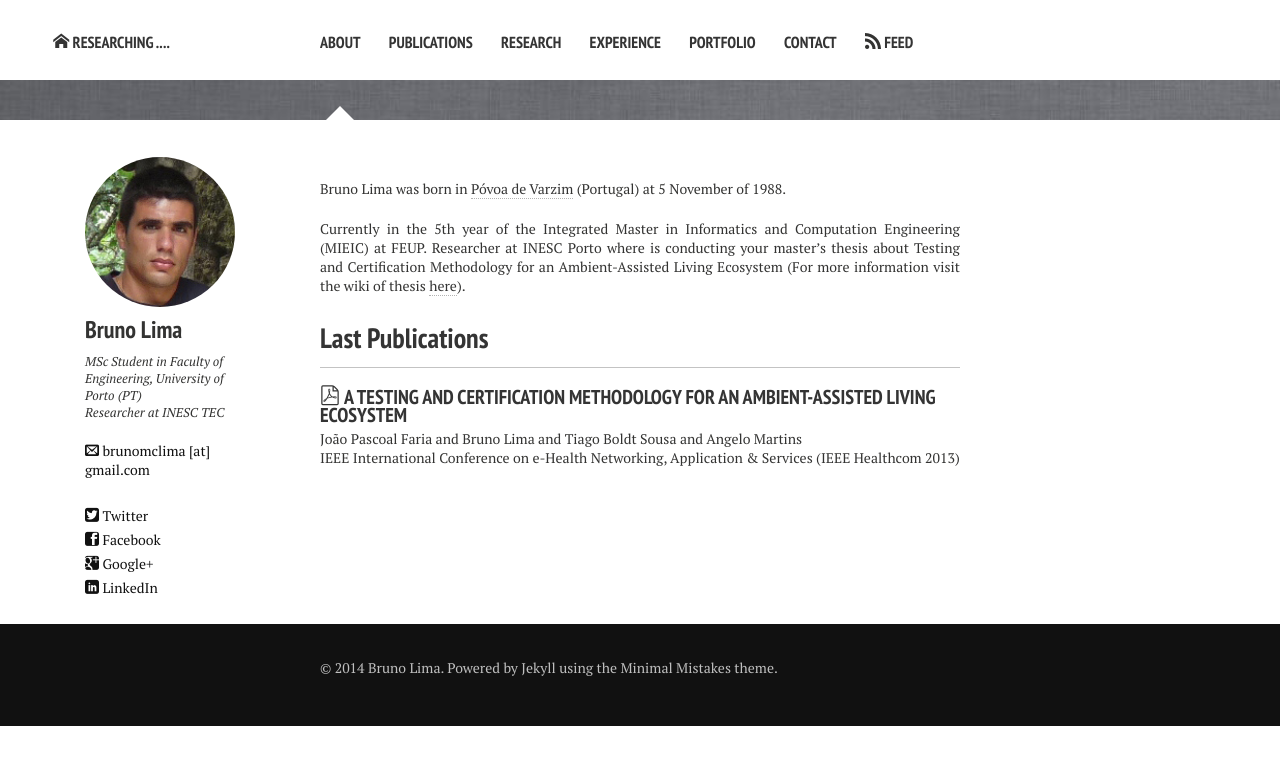
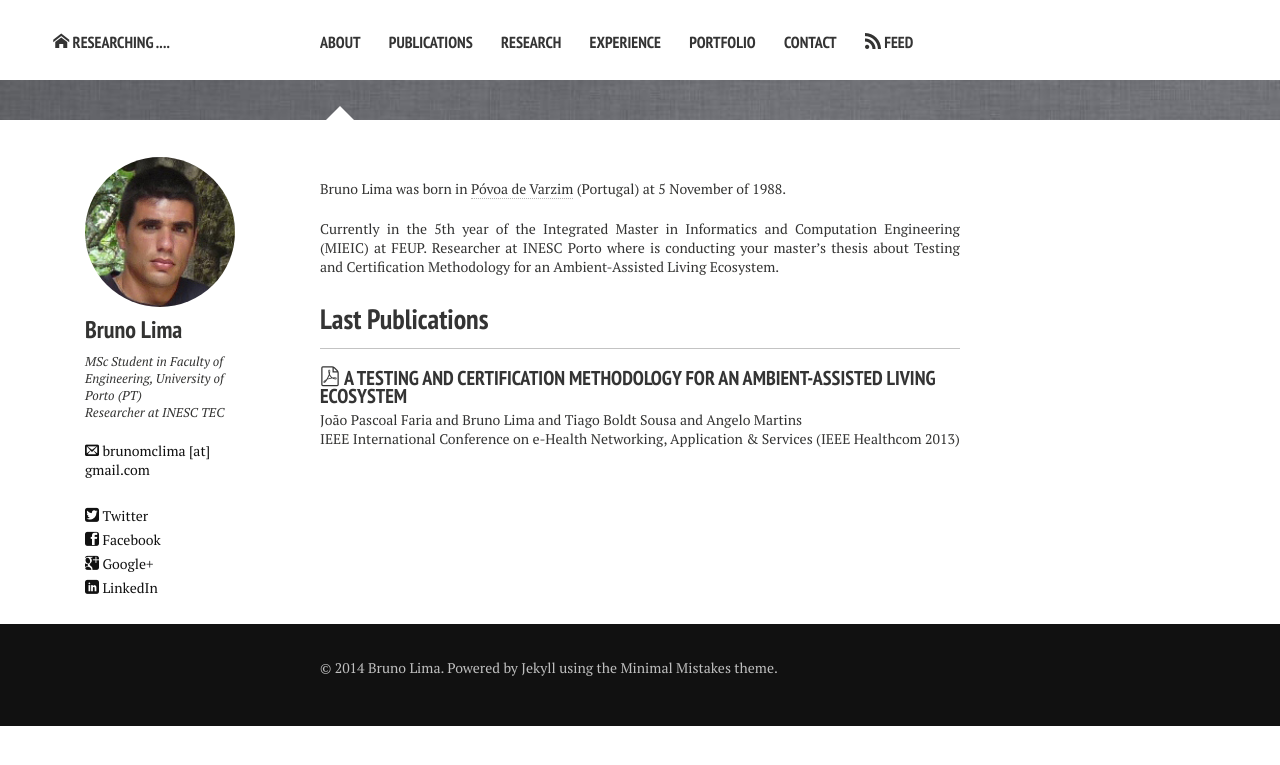
Before and after one commit to Bruno-Lima/Bruno-Lima.github.io, a Jekyll site: the page built from index.md, in a window 1280 px wide. Shown: the top 765 px of the page. Built offline with Jekyll 4.4.1, drawn with Linux system fonts in a browser that asks for light colours; nearby versions of some CDN libraries.

Commit message:
update informations

```diff
--- a/index.md
+++ b/index.md
@@ -9,4 +9,4 @@ image:
 Bruno Lima was born in [Póvoa de Varzim](http://en.wikipedia.org/wiki/P%C3%B3voa_de_Varzim) (Portugal) at 5 November of 1988.
 <br/><br/>
 
-Currently in the 5th year of the Integrated Master in Informatics and Computation Engineering (MIEIC) at FEUP. Researcher at INESC Porto where is conducting your master's thesis about Testing and Certification Methodology for an Ambient-Assisted Living Ecosystem (For more information visit the wiki of thesis [here](http://paginas.fe.up.pt/~ei08068/dokuwiki/doku.php?id=wiki:welcome)).
+Currently in the 5th year of the Integrated Master in Informatics and Computation Engineering (MIEIC) at FEUP. Researcher at INESC Porto where is conducting your master's thesis about Testing and Certification Methodology for an Ambient-Assisted Living Ecosystem.
```
Also changed, not shown: about.md (+1 -1 lines), research.md (+3 -5 lines).
